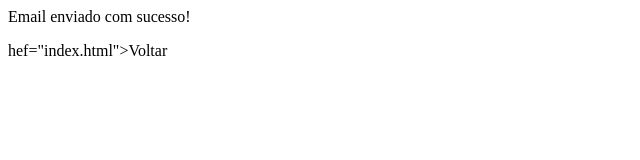
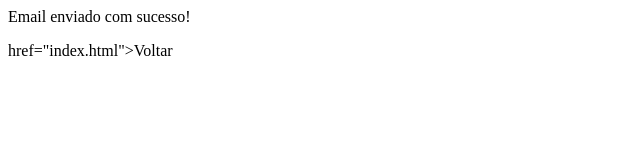
Before and after one commit to armazenamentoproig/sucesso, a plain HTML site: page index.html in a window 1280 px wide. Shown: the full height of the page, 0-640 px from the left. Drawn offline with Linux system fonts and the light colour scheme.

Commit message:
Update index.html

```diff
--- a/index.html
+++ b/index.html
@@ -6,6 +6,6 @@
 
 <body>
   <p>Email enviado com sucesso!</p>
-  <a> hef="index.html">Voltar</a>
+  <a> href="index.html">Voltar</a>
 </body>
 </html>
```
